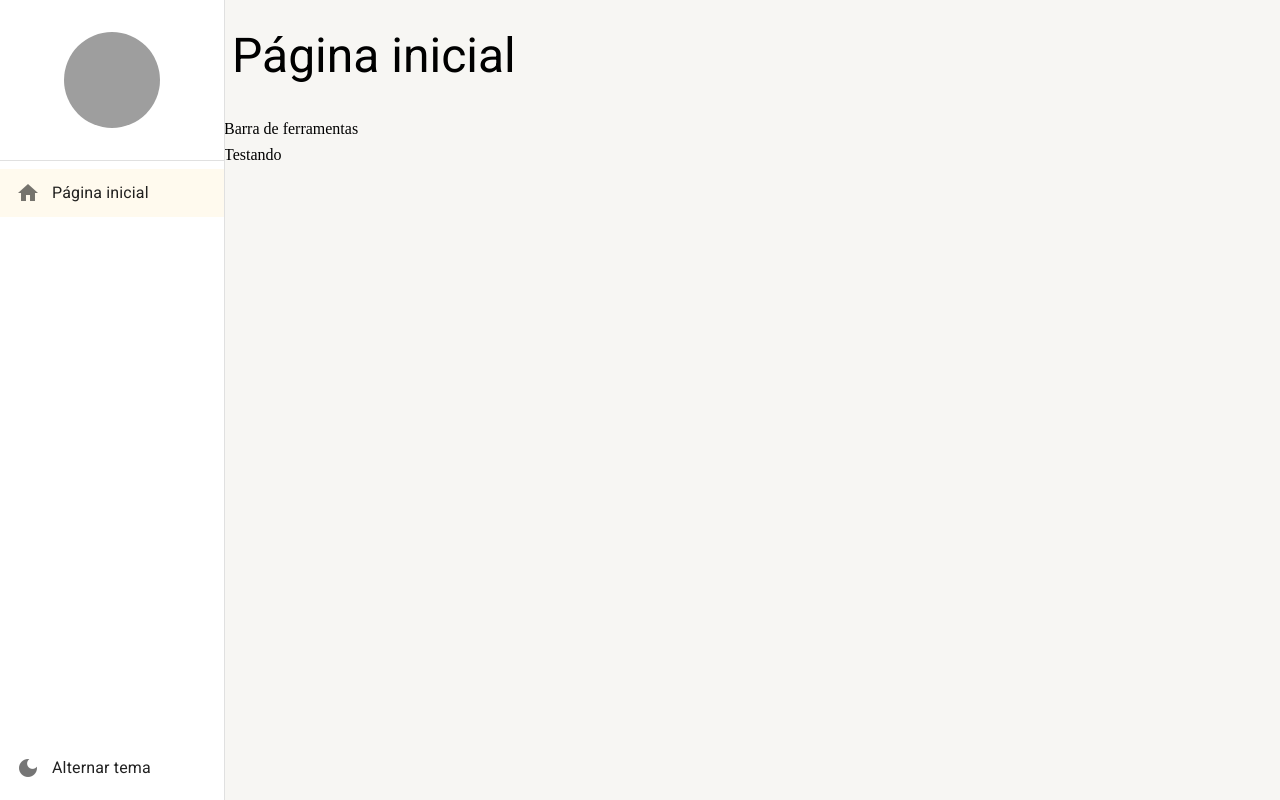
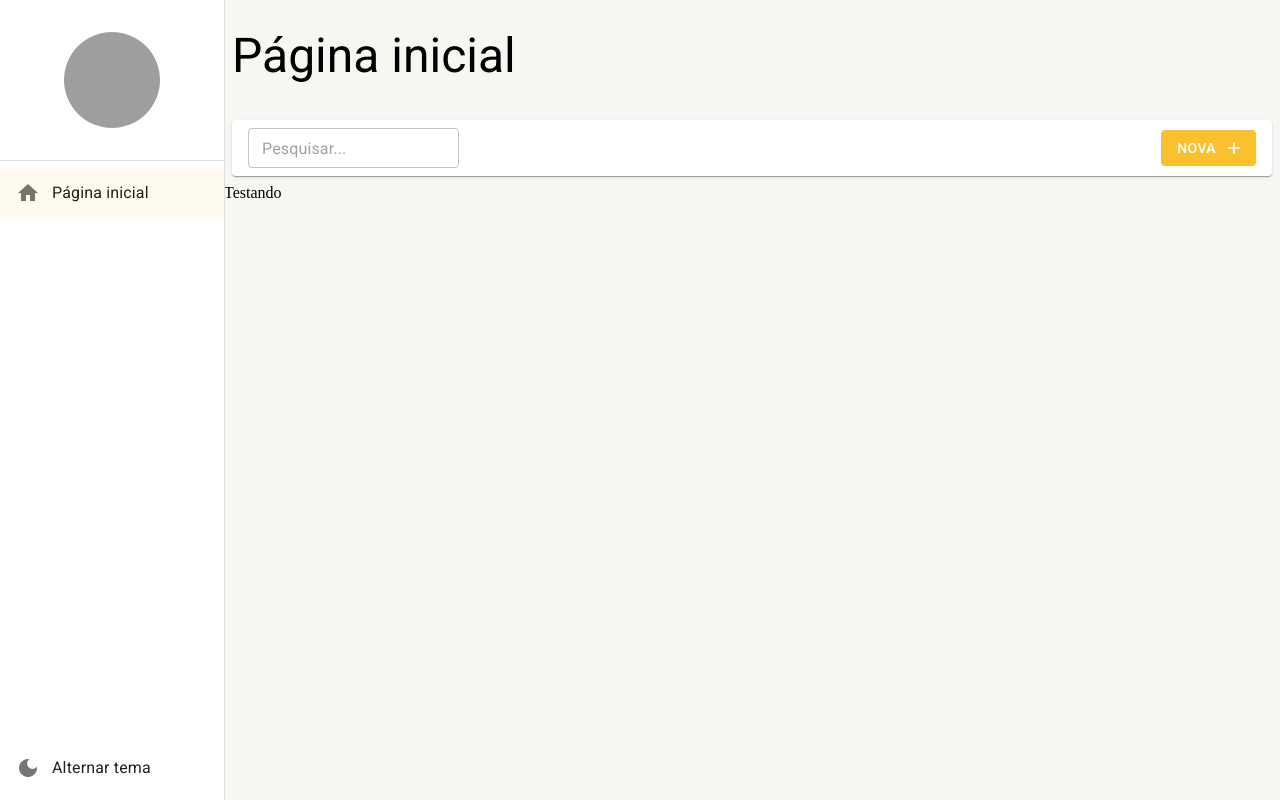
Before and after one commit to leandrorf/curso-react-materialui5-typescript, a React (Create React App) app in the folder youtube-curso-react-materialui-typescript/: page /pagina-inicial in a window 1280 px wide. Built offline with nearby package versions, Linux system fonts and the light colour scheme; grey boxes are pictures that could not be loaded.

Commit message:
Ajustado para Ferramentas da listagem

```diff
--- a/youtube-curso-react-materialui-typescript/src/pages/dashboard/Dashboard.tsx
+++ b/youtube-curso-react-materialui-typescript/src/pages/dashboard/Dashboard.tsx
@@ -1,3 +1,4 @@
+import { FerramentasDaListagem } from "../../shared/components";
 import { LayoutBaseDePagina } from "../../shared/layouts";
 
 export const Dashboard = () => {
@@ -5,7 +6,13 @@
     return (
         <LayoutBaseDePagina
             titulo="Página inicial"
-            barraDeFerramentas={<>Barra de ferramentas</>}>
+            barraDeFerramentas={(
+                <FerramentasDaListagem
+                    mostrarInputBusca
+                    textoBotaoNovo="Nova"
+                />
+            )}
+        >
             Testando
         </LayoutBaseDePagina>
     );
--- /dev/null
+++ b/youtube-curso-react-materialui-typescript/src/shared/components/ferramentas-da-listagem/FerramentasDaListagem.tsx
@@ -0,0 +1,65 @@
+import { Box, Button, Icon, Paper, TextField, useTheme } from "@mui/material";
+
+interface IFerramentasDaListagemProps {
+    textoDaBusca?: string;
+    mostrarInputBusca?: boolean;
+    aoMudarTextoDaBusca?: (novoTexto: string) => void;
+    textoBotaoNovo?: string;
+    mostrarBotaoNovo?: boolean;
+    aoClicarEmNovo?: () => void;
+}
+
+export const FerramentasDaListagem: React.FC<IFerramentasDaListagemProps> = ({
+    textoDaBusca = '',
+    aoMudarTextoDaBusca,
+    mostrarInputBusca = false,
+    aoClicarEmNovo,
+    textoBotaoNovo = 'Novo',
+    mostrarBotaoNovo = true,
+}) => {
+    const theme = useTheme();
+
+    return (
+        <Box
+            component={Paper}
+            sx={{
+                height: theme.spacing(5),
+                marginX: 1,
+                padding: 1,
+                paddingX: 2,
+                display: 'flex',
+                gap: 1,
+                alignItems: 'center'
+            }}
+        >
+            {mostrarInputBusca && (
+                <TextField
+                    size="small"
+                    value={textoDaBusca}
+                    onChange={(e) => aoMudarTextoDaBusca?.(e.target.value)}
+
+                    placeholder="Pesquisar..."
+                />
+            )}
+
+            <Box
+                sx={{
+                    flex: 1, display: "flex", justifyContent: "end"
+                }}
+            >
+
+                {mostrarBotaoNovo && (
+                    <Button
+                        color="primary"
+                        disableElevation
+                        variant="contained"
+                        onClick={aoClicarEmNovo}
+                        endIcon={<Icon>add</Icon>}
+                    >
+                        {textoBotaoNovo}
+                    </Button>
+                )}
+            </Box>
+        </Box>
+    );
+}
--- a/youtube-curso-react-materialui-typescript/src/shared/components/index.ts
+++ b/youtube-curso-react-materialui-typescript/src/shared/components/index.ts
@@ -1 +1,2 @@
 export * from './menu-lateral/MenuLateral';
+export * from './ferramentas-da-listagem/FerramentasDaListagem';
```
